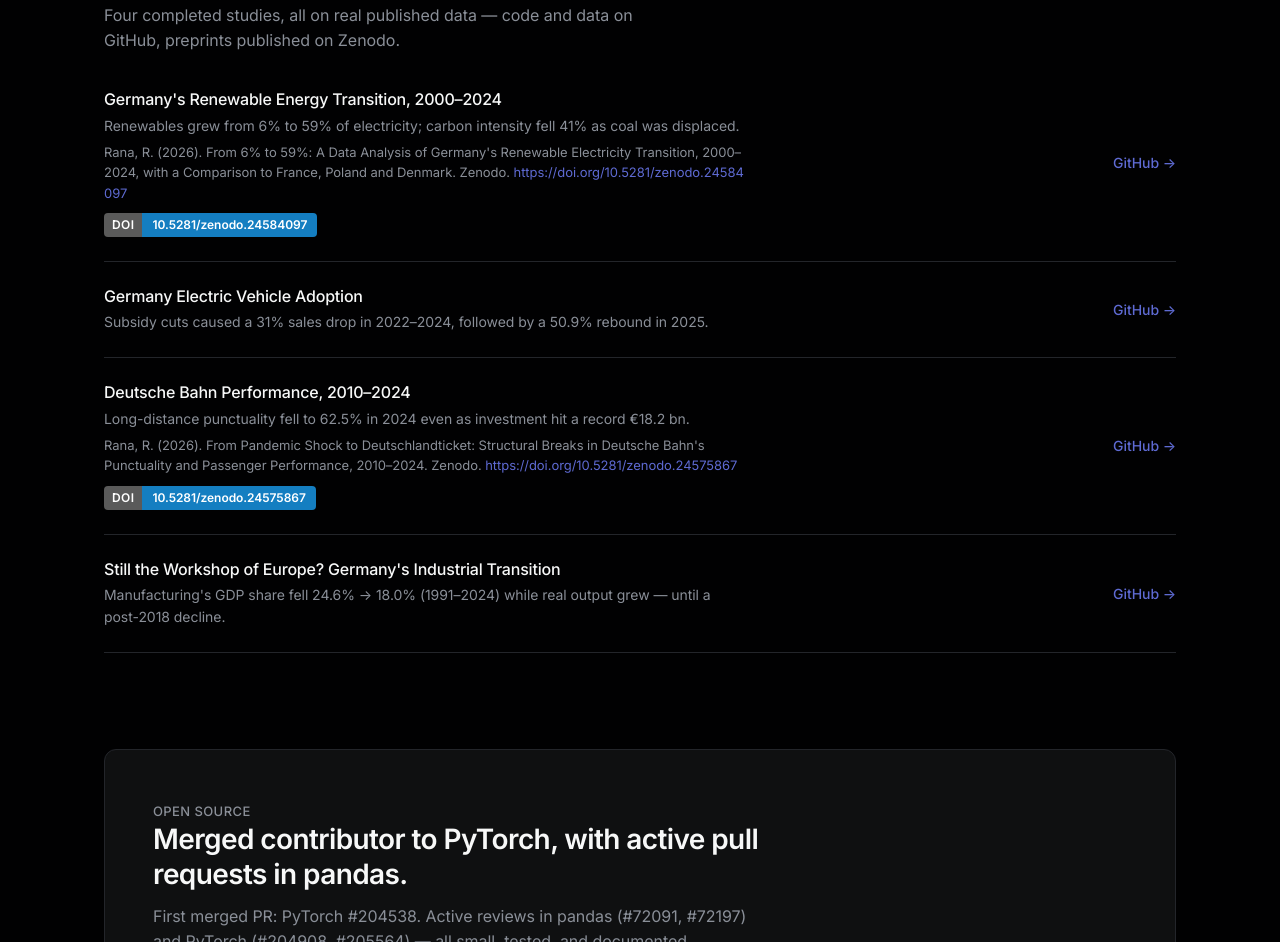
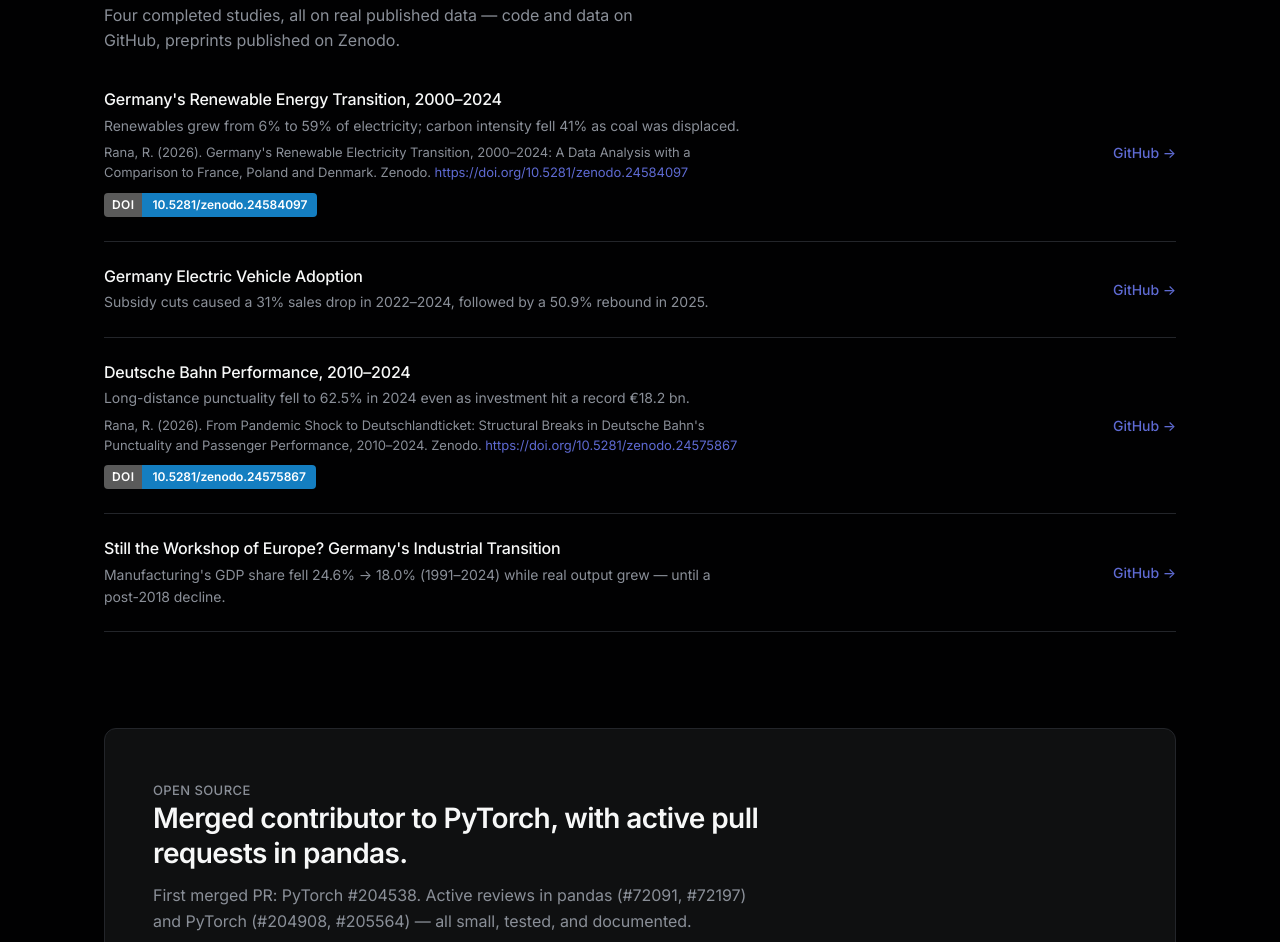
Before and after one commit to rashedrana/rashedrana.github.io, a plain HTML site: page index.html in a window 1280 px wide. Shown: the part 3020-3962 px from the top of the page. Drawn offline with Linux system fonts and the light colour scheme.

Commit message:
Update Renewable Energy citation title

```diff
--- a/index.html
+++ b/index.html
@@ -364,7 +364,7 @@ footer{margin-top:96px;border-top:1px solid var(--hairline);padding:56px 0 48px}
     <p class="sec-sub">Four completed studies, all on real published data — code and data on GitHub, preprints published on Zenodo.</p>
     <div class="reveal">
       <div class="paper-row">
-        <div><h3>Germany's Renewable Energy Transition, 2000–2024</h3><p>Renewables grew from 6% to 59% of electricity; carbon intensity fell 41% as coal was displaced.</p><p class="cite">Rana, R. (2026). From 6% to 59%: A Data Analysis of Germany's Renewable Electricity Transition, 2000–2024, with a Comparison to France, Poland and Denmark. Zenodo. <a href="https://doi.org/10.5281/zenodo.24584097" target="_blank" rel="noopener">https://doi.org/10.5281/zenodo.24584097</a></p><a class="doi-badge" href="https://doi.org/10.5281/zenodo.24584097" target="_blank" rel="noopener" aria-label="DOI for this paper"><span class="doi-k">DOI</span><span class="doi-v">10.5281/zenodo.24584097</span></a></div>
+        <div><h3>Germany's Renewable Energy Transition, 2000–2024</h3><p>Renewables grew from 6% to 59% of electricity; carbon intensity fell 41% as coal was displaced.</p><p class="cite">Rana, R. (2026). Germany's Renewable Electricity Transition, 2000–2024: A Data Analysis with a Comparison to France, Poland and Denmark. Zenodo. <a href="https://doi.org/10.5281/zenodo.24584097" target="_blank" rel="noopener">https://doi.org/10.5281/zenodo.24584097</a></p><a class="doi-badge" href="https://doi.org/10.5281/zenodo.24584097" target="_blank" rel="noopener" aria-label="DOI for this paper"><span class="doi-k">DOI</span><span class="doi-v">10.5281/zenodo.24584097</span></a></div>
         <a class="plink" href="https://github.com/rashedrana/germany-renewable-energy-analysis" target="_blank" rel="noopener">GitHub →</a>
       </div>
       <div class="paper-row">
```
